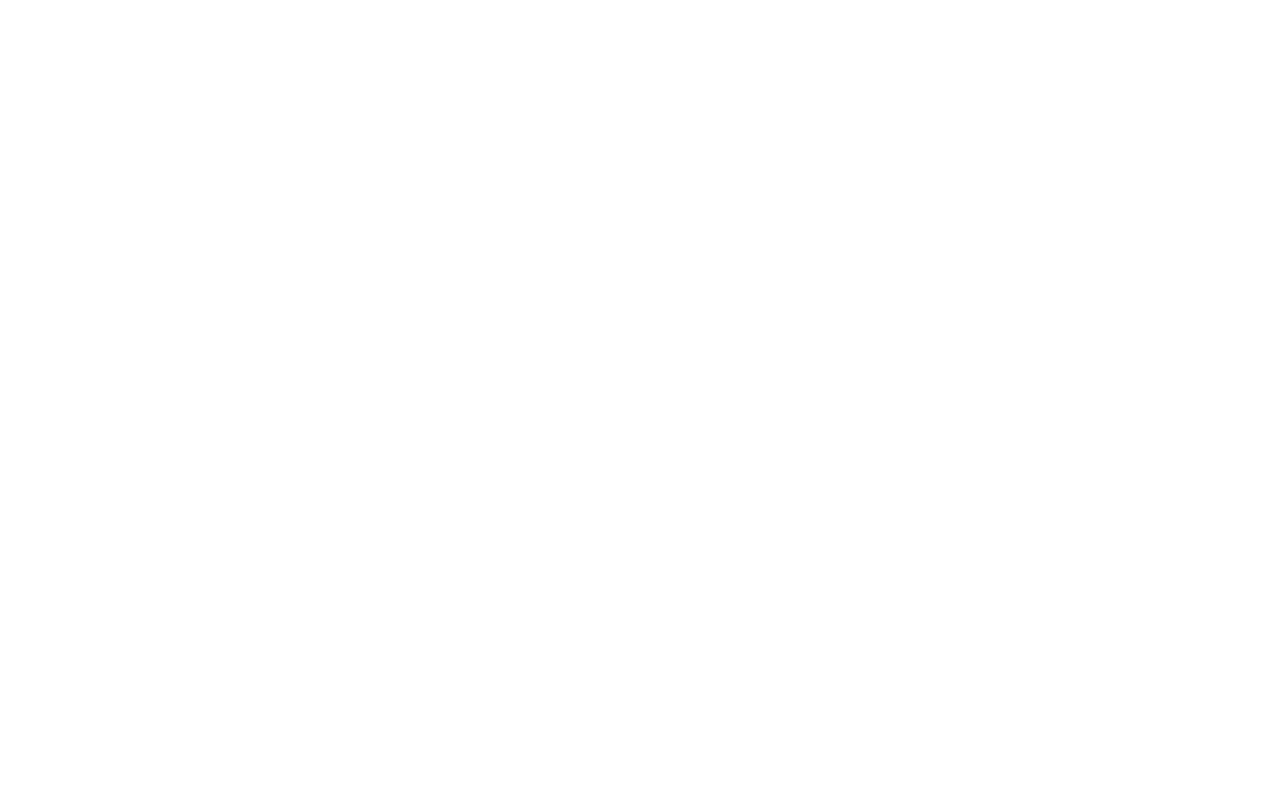
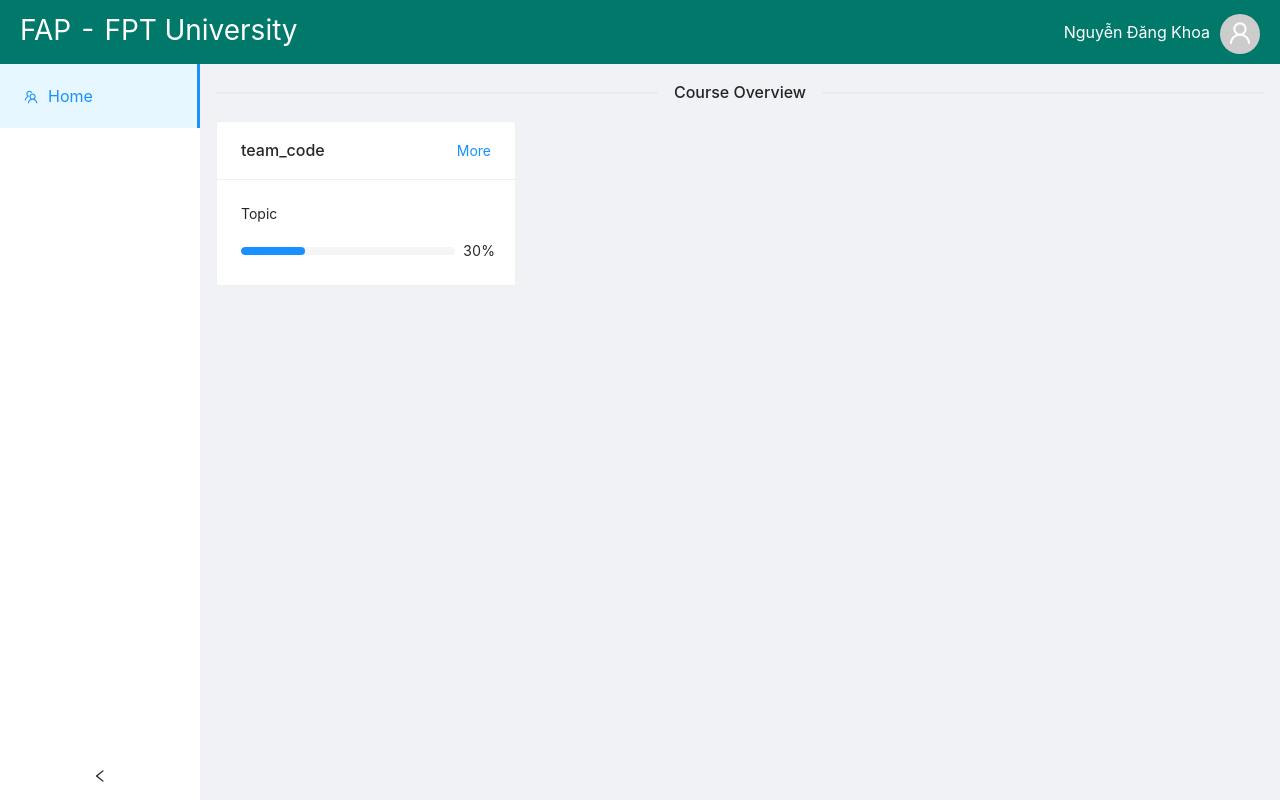
Before and after one commit to ThanThanhDuy/se_capstone_project_management, a React (Vite) app: page /user/home in a window 1280 px wide. Before the commit this address had no page. Built offline with nearby package versions, Linux system fonts and the light colour scheme.

Commit message:
feature user_layout and home page

```diff
--- a/src/App.jsx
+++ b/src/App.jsx
@@ -1,18 +1,20 @@
-import './App.css'
-import AdminLayout from './components/layouts/admin'
-import Login from './pages/login/Login'
-import { Routes, Route } from 'react-router-dom'
+import "./App.css";
+import AdminLayout from "./components/layouts/admin";
+import Login from "./pages/login/Login";
+import { Routes, Route } from "react-router-dom";
+import UserLayout from "./components/layouts/user";
 
 function App() {
   return (
     <div className="App">
       <Routes>
-        <Route path="/login" element={<Login />} />
-        <Route path="/capstone-team" element={<AdminLayout />} />
-        <Route path="/capstone-council" element={<AdminLayout />} />
+        <Route path="/login/" element={<Login />} />
+        <Route path="capstone-team/" element={<AdminLayout />} />
+        <Route path="capstone-council/" element={<AdminLayout />} />
+        <Route path="user/*" element={<UserLayout />} />
       </Routes>
     </div>
-  )
+  );
 }
 
-export default App
+export default App;
--- a/src/components/common/breadcrumb/breadcrumb_admin.jsx
+++ b/src/components/common/breadcrumb/breadcrumb_admin.jsx
@@ -1,14 +1,14 @@
-import React from 'react';
-import { useLocation, Link } from 'react-router-dom';
-import { Breadcrumb } from 'antd';
-import { CAPSTONE_TEAM_URL, CAPSTONE_COUNCIL_URL } from '../../../constant/url';
+import React from "react";
+import { useLocation, Link } from "react-router-dom";
+import { Breadcrumb } from "antd";
+import { CAPSTONE_TEAM_URL, CAPSTONE_COUNCIL_URL } from "../../../constant/url";
 
-function breadcrumb_admin() {
+function BreadcrumbAdmin() {
   let location = useLocation();
 
   return (
     <div>
-      <Breadcrumb style={{ margin: '16px 0 0 0' }}>
+      <Breadcrumb style={{ margin: "16px 0 0 0" }}>
         <Breadcrumb.Item>FAP</Breadcrumb.Item>
         {location.pathname === CAPSTONE_TEAM_URL && (
           <Breadcrumb.Item>
@@ -25,4 +25,4 @@
   );
 }
 
-export default breadcrumb_admin;
+export default BreadcrumbAdmin;
--- /dev/null
+++ b/src/components/common/user_sidebar/index.jsx
@@ -0,0 +1,39 @@
+import React from "react";
+import { TeamOutlined, AuditOutlined } from "@ant-design/icons";
+import { useState } from "react";
+import { Layout, Menu } from "antd";
+import { Link } from "react-router-dom";
+import { HOME_URL } from "../../../constant/url";
+
+const { Sider } = Layout;
+
+const UserSidebar = () => {
+  const [collapsed, setCollapsed] = useState(false);
+  return (
+    <Sider
+      collapsible
+      collapsed={collapsed}
+      onCollapse={(value) => setCollapsed(value)}
+      theme="light"
+    >
+      <div className="logo" />
+      <Menu theme="light" defaultSelectedKeys={["1"]} mode="inline">
+        <Menu.Item
+          key="1"
+          style={{
+            height: 64,
+            fontSize: 16,
+            margin: 0,
+            display: "flex",
+            alignItems: "center",
+          }}
+        >
+          <TeamOutlined />
+          <span>Home</span>
+          <Link to={"/user" + HOME_URL} />
+        </Menu.Item>
+      </Menu>
+    </Sider>
+  );
+};
+export default UserSidebar;
--- /dev/null
+++ b/src/components/layouts/user.jsx
@@ -0,0 +1,30 @@
+import React from "react";
+import HeaderAdmin from "../common/header/index";
+import { Layout } from "antd";
+import UserSidebar from "../common/user_sidebar";
+import { Route, Routes } from "react-router-dom";
+import { HOME_URL } from "../../constant/url";
+import Home from "../../pages/home/";
+const { Content } = Layout;
+
+const UserLayout = () => {
+  return (
+    <Layout style={{ minHeight: "100vh" }} theme="light">
+      <HeaderAdmin />
+      <Layout className="site-layout">
+        <UserSidebar />
+        <Content style={{ margin: "0 16px" }}>
+          <Routes>
+            <Route
+              path={HOME_URL}
+              render={() => <Redirect to="user/home" />}
+              element={<Home />}
+            />
+          </Routes>
+        </Content>
+      </Layout>
+    </Layout>
+  );
+};
+
+export default UserLayout;
--- a/src/components/main_contents_admin/main_contents_admin.jsx
+++ b/src/components/main_contents_admin/main_contents_admin.jsx
@@ -1,17 +1,17 @@
-import React from 'react';
-import CapstoneTeam from '../../pages/capstone_team/capstone_team';
-import CapstoneCouncil from '../../pages/capstone_council/capstone_council';
-import { CAPSTONE_TEAM_URL, CAPSTONE_COUNCIL_URL } from '../../constant/url';
-import { useLocation } from 'react-router-dom';
+import React from "react";
+import CapstoneTeam from "../../pages/capstone_team/capstone_team";
+import CapstoneCouncil from "../../pages/capstone_council/capstone_council";
+import { CAPSTONE_TEAM_URL, CAPSTONE_COUNCIL_URL } from "../../constant/url";
+import { useLocation } from "react-router-dom";
 
-function main_contents_admin() {
+function MainContentAdmin() {
   let location = useLocation();
 
   return (
     <div
       className="site-layout-background"
       style={{
-        minHeight: 360
+        minHeight: 360,
       }}
     >
       {location.pathname === CAPSTONE_TEAM_URL && <CapstoneTeam />}
@@ -20,4 +20,4 @@
   );
 }
 
-export default main_contents_admin;
+export default MainContentAdmin;
--- a/src/constant/url.js
+++ b/src/constant/url.js
@@ -1,4 +1,13 @@
-const CAPSTONE_TEAM_URL = '/capstone-team'
-const CAPSTONE_COUNCIL_URL = '/capstone-council'
+//role is admin
+const CAPSTONE_TEAM_URL = "/capstone-team";
+const CAPSTONE_COUNCIL_URL = "/capstone-council";
 
-export { CAPSTONE_TEAM_URL, CAPSTONE_COUNCIL_URL }
+// role is teacher and student { has same page but student dont have teacher's feature}
+const HOME_URL = "/home";
+//role is guest
+const LOGIN_URL = "/login";
+export { CAPSTONE_TEAM_URL, CAPSTONE_COUNCIL_URL, HOME_URL };
+
+const ADMIN_ROLE = [CAPSTONE_COUNCIL_URL, CAPSTONE_TEAM_URL];
+
+const GUEST_ROLE = [LOGIN_URL];
--- /dev/null
+++ b/src/pages/home/capstone_team_card.jsx
@@ -0,0 +1,21 @@
+import { Card, Progress } from "antd";
+import React from "react";
+
+const CapstoneTeamCard = () => {
+  return (
+    <div>
+      <Card
+        extra={<a href="/a">More</a>}
+        title="team_code"
+        style={{
+          width: 300,
+        }}
+      >
+        <p>Topic</p>
+        <Progress percent={30} />
+      </Card>
+    </div>
+  );
+};
+
+export default CapstoneTeamCard;
--- /dev/null
+++ b/src/pages/home/index.jsx
@@ -0,0 +1,23 @@
+import React from "react";
+import { Row, Divider } from "antd";
+import CapstoneTeamCard from "./capstone_team_card.jsx";
+const CAPSTONE_TEAMS = [
+  {
+    castone_code: "SU202212",
+    progress: 30,
+    semester: "Summer 2022",
+  },
+];
+const Home = () => {
+  return (
+    <div>
+      <Divider>Course Overview</Divider>
+
+      <Row>
+        <CapstoneTeamCard />
+      </Row>
+    </div>
+  );
+};
+
+export default Home;
```
